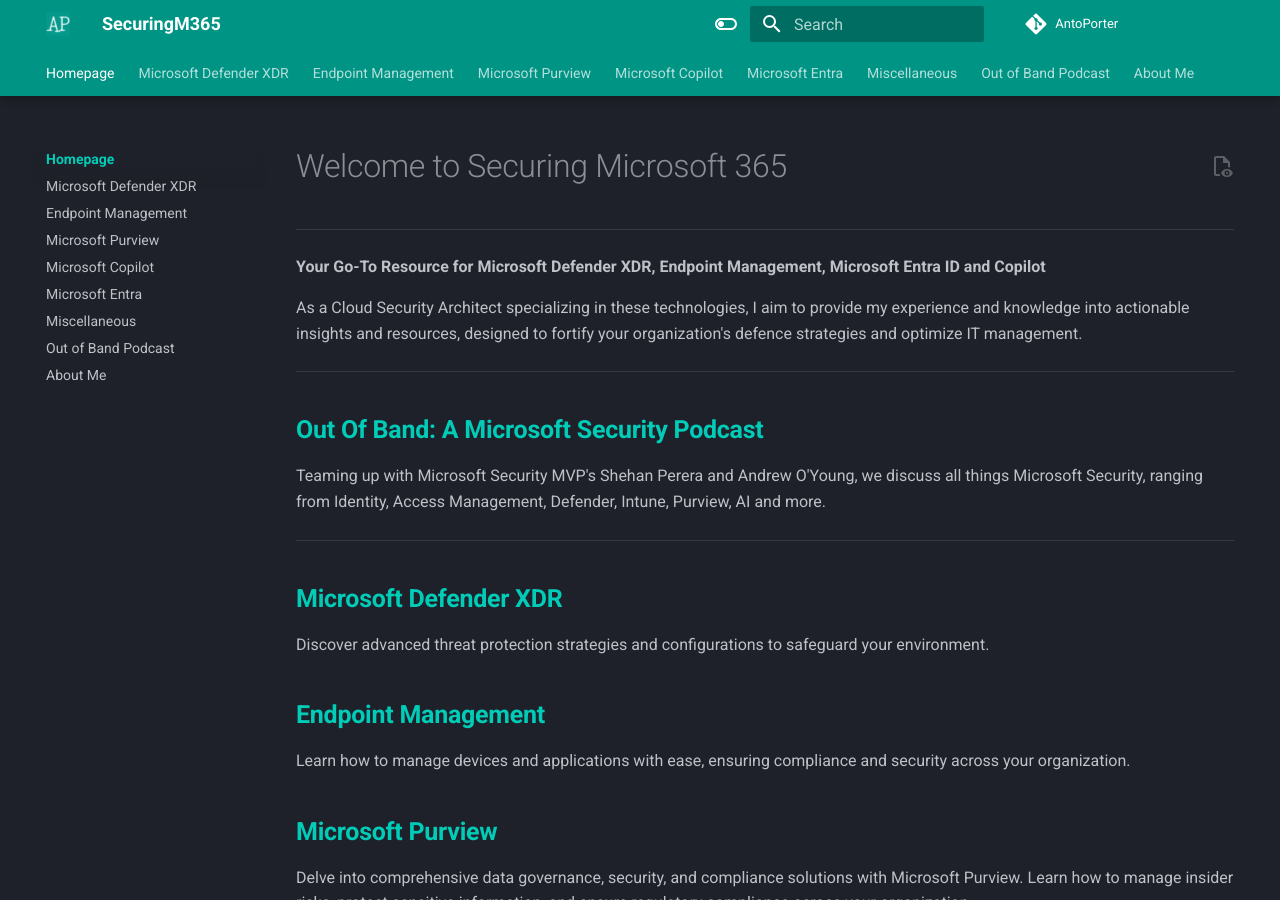
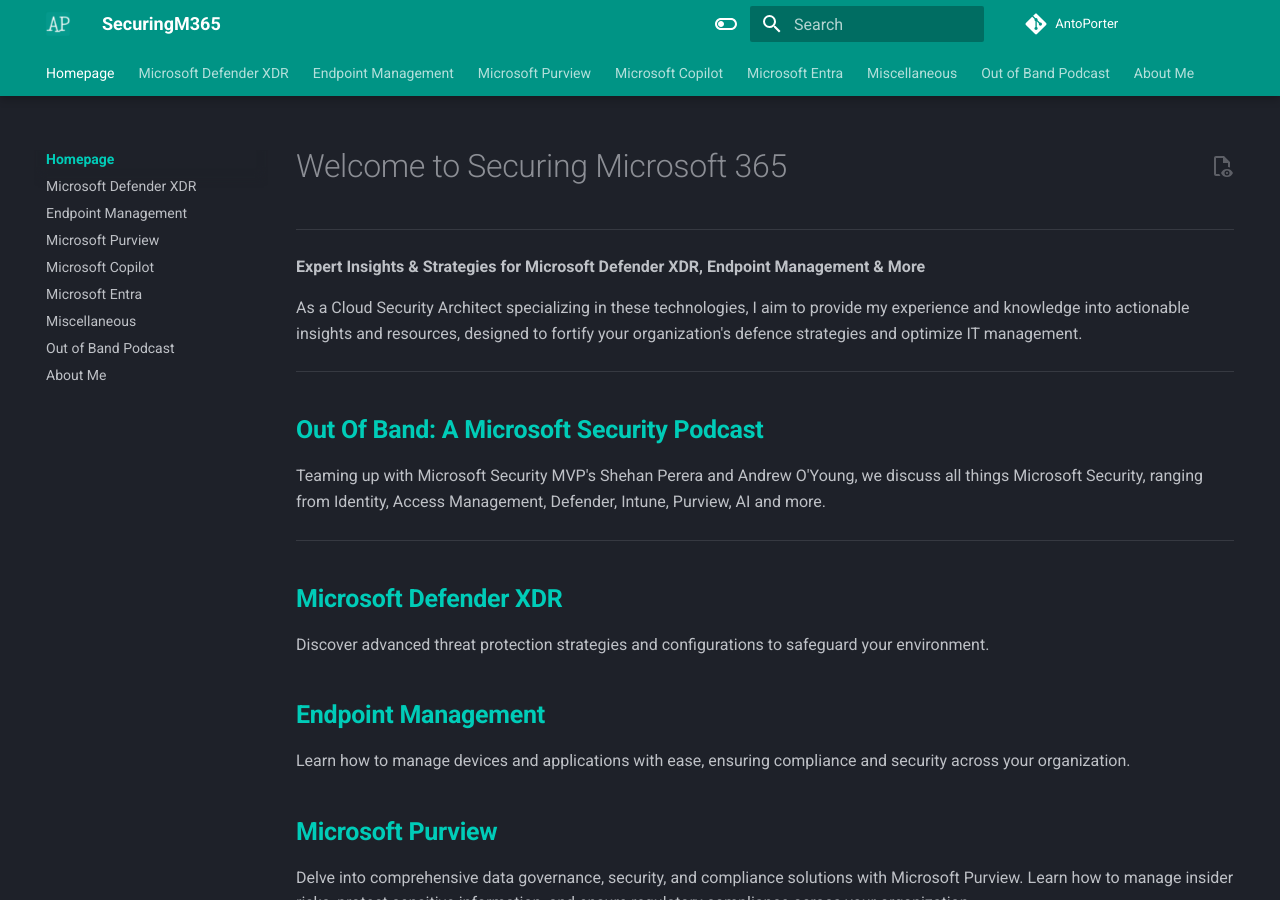
Before and after one commit to AntoPorter/antoporter.github.io, an MkDocs documentation site: the page built from docs/index.md, in a window 1280 px wide and 900 px high. Built offline with MkDocs 1.6.1 and Material for MkDocs 9.7.7, drawn with Linux system fonts in a browser that asks for light colours; comment, search, counter and statistics services are not loaded.

Commit message:
Update index.md

```diff
--- a/docs/index.md
+++ b/docs/index.md
@@ -2,7 +2,7 @@
 
 ---
 
-**Your Go-To Resource for Microsoft Defender XDR, Endpoint Management, Microsoft Entra ID and Copilot**
+**Expert Insights & Strategies for Microsoft Defender XDR, Endpoint Management & More**
 
 As a Cloud Security Architect specializing in these technologies, I aim to provide my experience and knowledge into actionable insights and resources, designed to fortify your organization's defence strategies and optimize IT management.
 
```
